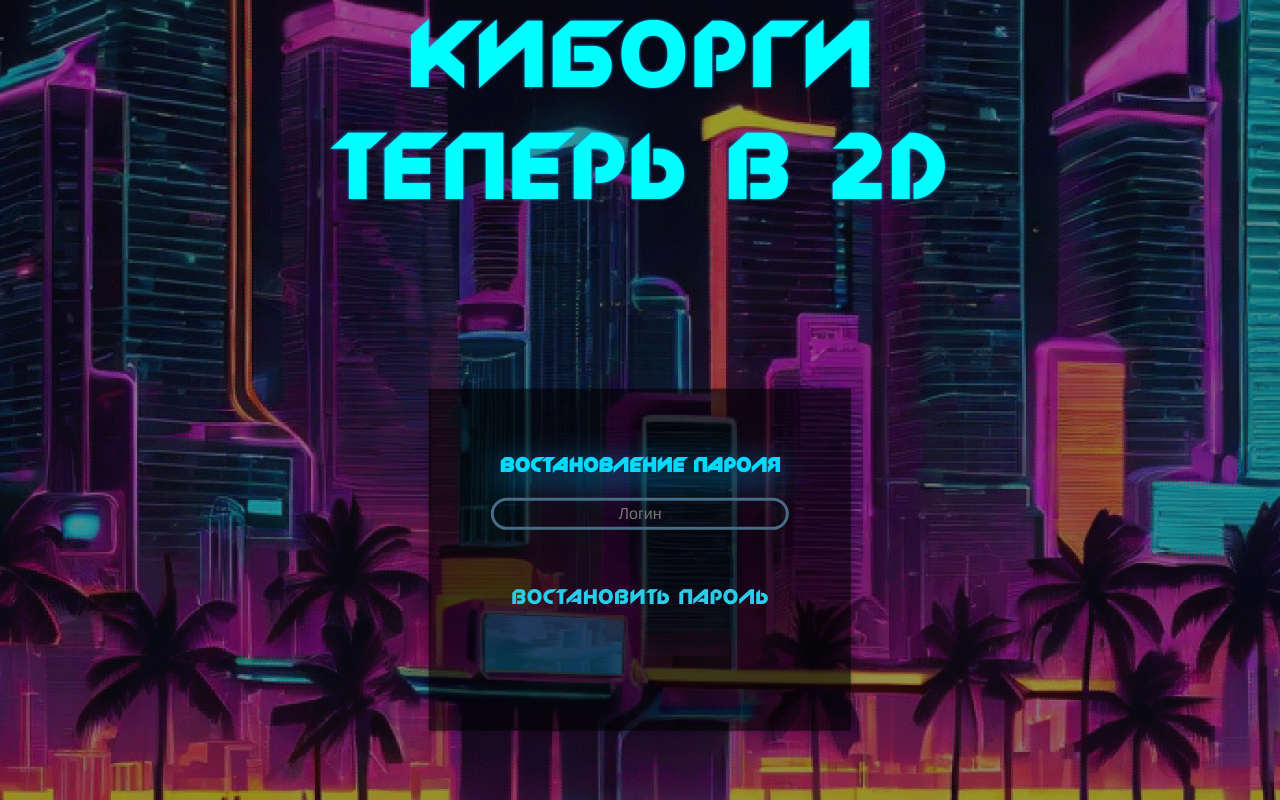
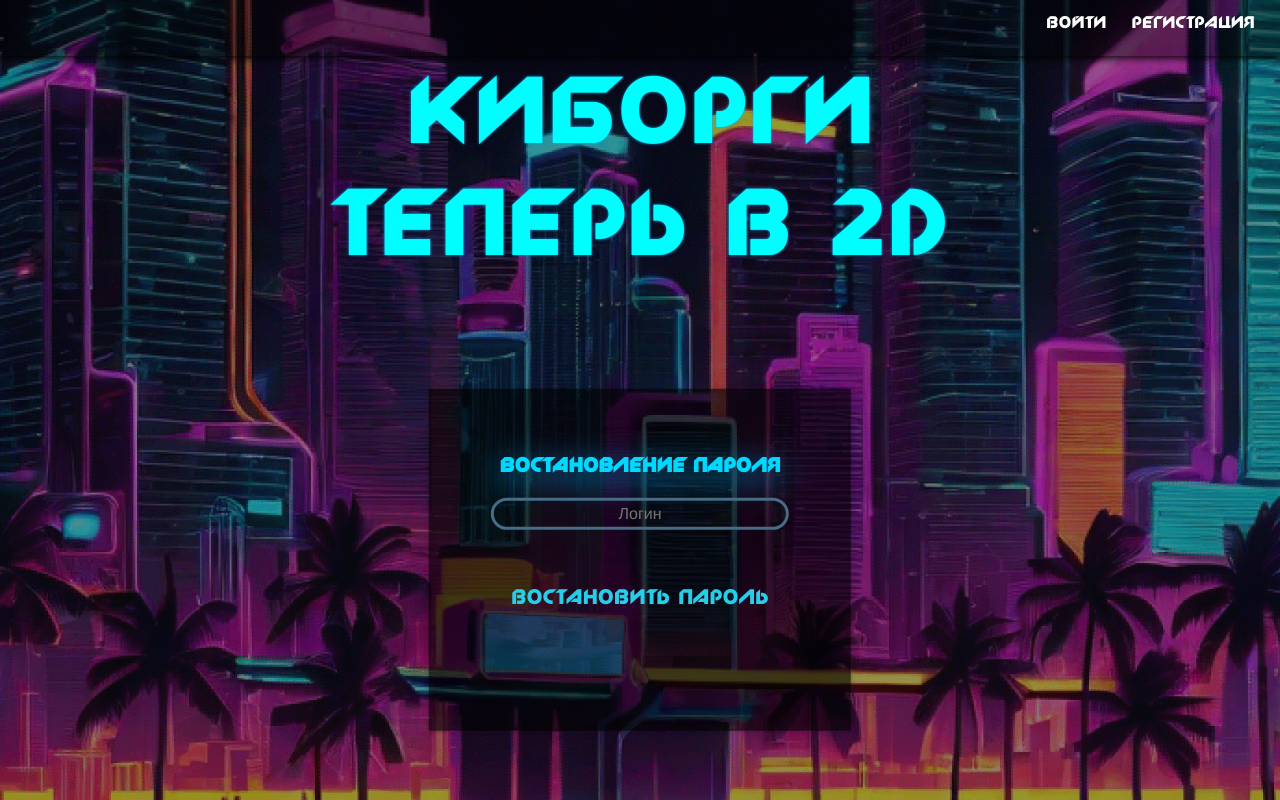
Before and after one commit to dargven/Cyborgs, a React (Create React App) app in the folder client/: page /PaswordRecovery in a window 1280 px wide. Built offline with nearby package versions, Linux system fonts and the light colour scheme.

Commit message:
recoverypasword

```diff
--- a/client/src/routes/PaswordRecovery.tsx
+++ b/client/src/routes/PaswordRecovery.tsx
@@ -1,13 +1,21 @@
 import { useContext, useRef, useState } from "react";
 import { ServerContext } from "../App";
 import NavButton from "../components/navButton";
+import NavBar from "../components/navBar";
 import "../Main.css";
 
 const PasswordRecovery = () => {
     const server = useContext(ServerContext);
     const loginRef = useRef<HTMLInputElement | null>(null);
+    const [loginSuccess, setLoginSuccess] = useState(false);
+
+    const Recovery = async () => {
+        if (loginRef.current) {
+        }
+    };
     return (
         <>
+            <NavBar />
             <div className="title">
                 КИБОРГИ <br /> ТЕПЕРЬ В 2D
             </div>
```
